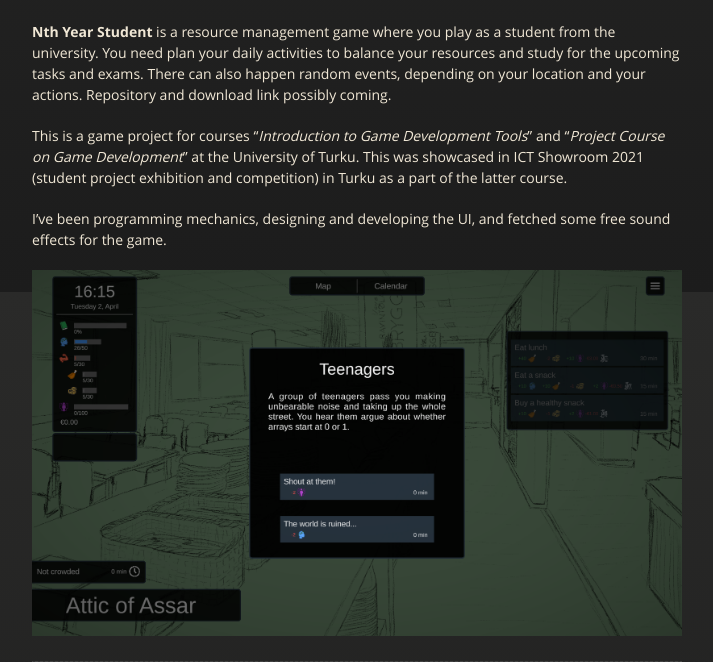
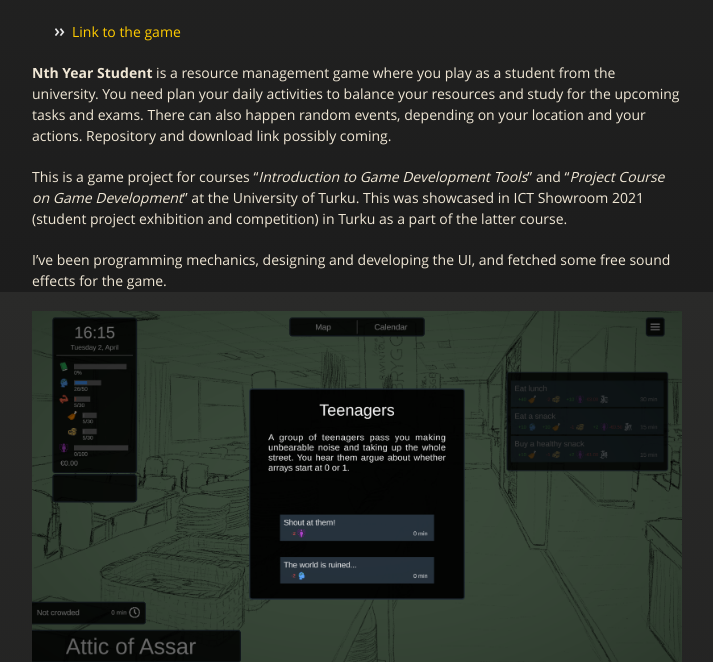
Before and after one commit to Damchou/damchou.github.io, a Jekyll site: the page built from nth-year-student.md, in a window 1280 px wide and 900 px high, scrolled down 370 px, cut to the strip 238-900 px from the top of the window. Shown: the whole strip, without its empty margins (283-996 px from the left). Built offline with Jekyll 4.4.1, drawn with Linux system fonts in a browser that asks for light colours; our own code applies the rules of GitHub Pages for plain Markdown files.

Commit message:
Add game link for Nth Year Student

```diff
--- a/nth-year-student.md
+++ b/nth-year-student.md
@@ -6,6 +6,8 @@ layout: default
 
 <p align="center"><iframe width="560" height="315" src="https://www.youtube.com/embed/3oNBqqEDaW8" frameborder="0" allow="accelerometer; autoplay; clipboard-write; encrypted-media; gyroscope; picture-in-picture" allowfullscreen></iframe></p>
 
+- [Link to the game](https://afterschool-entertainment.itch.io/nth-year-student)
+
 **Nth Year Student** is a resource management game where you play as a student from the university. You need plan your daily activities to balance your resources and study for the upcoming tasks and exams. There can also happen random events, depending on your location and your actions. Repository and download link possibly coming.
 
 This is a game project for courses "_Introduction to Game Development Tools_" and "_Project Course on Game Development_" at the University of Turku. This was showcased in ICT Showroom 2021 (student project exhibition and competition) in Turku as a part of the latter course.
```
